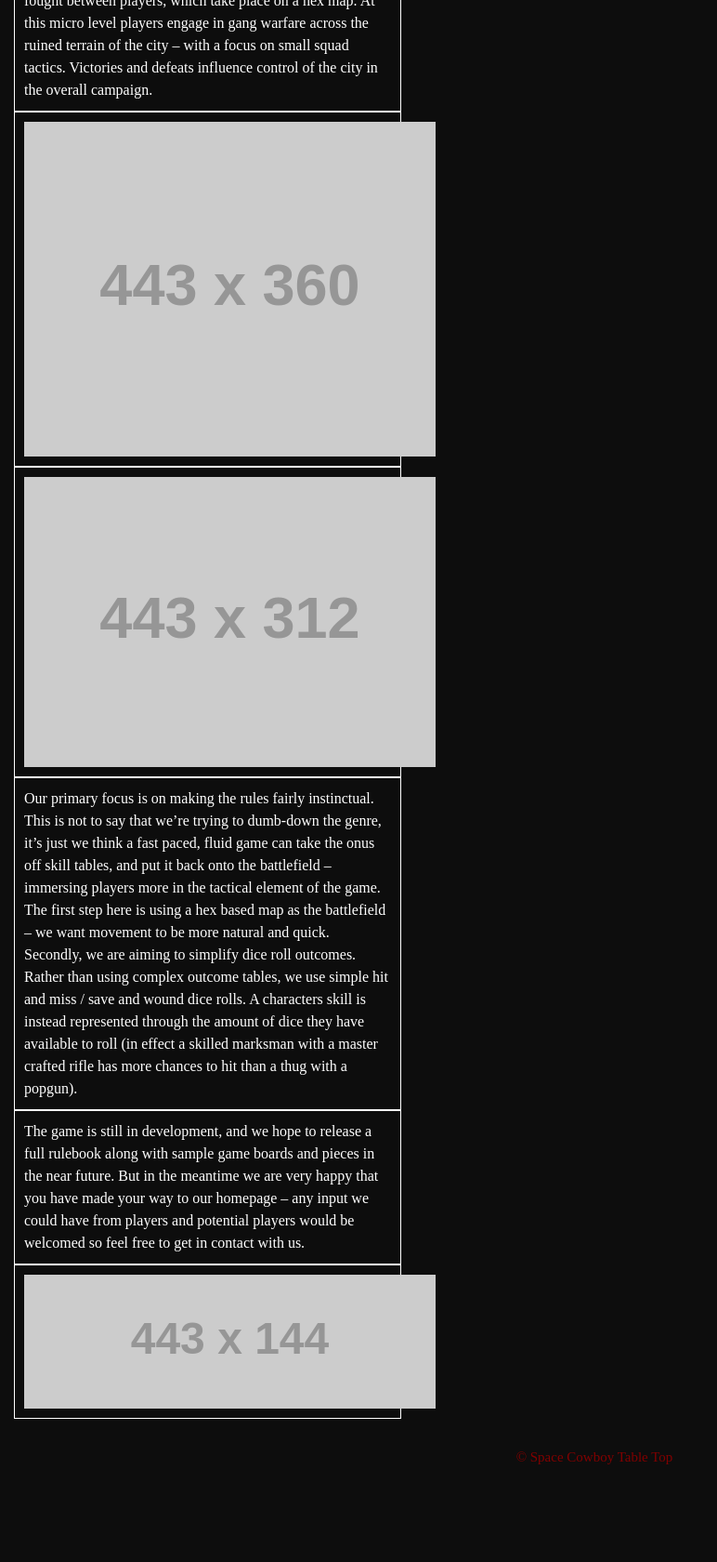
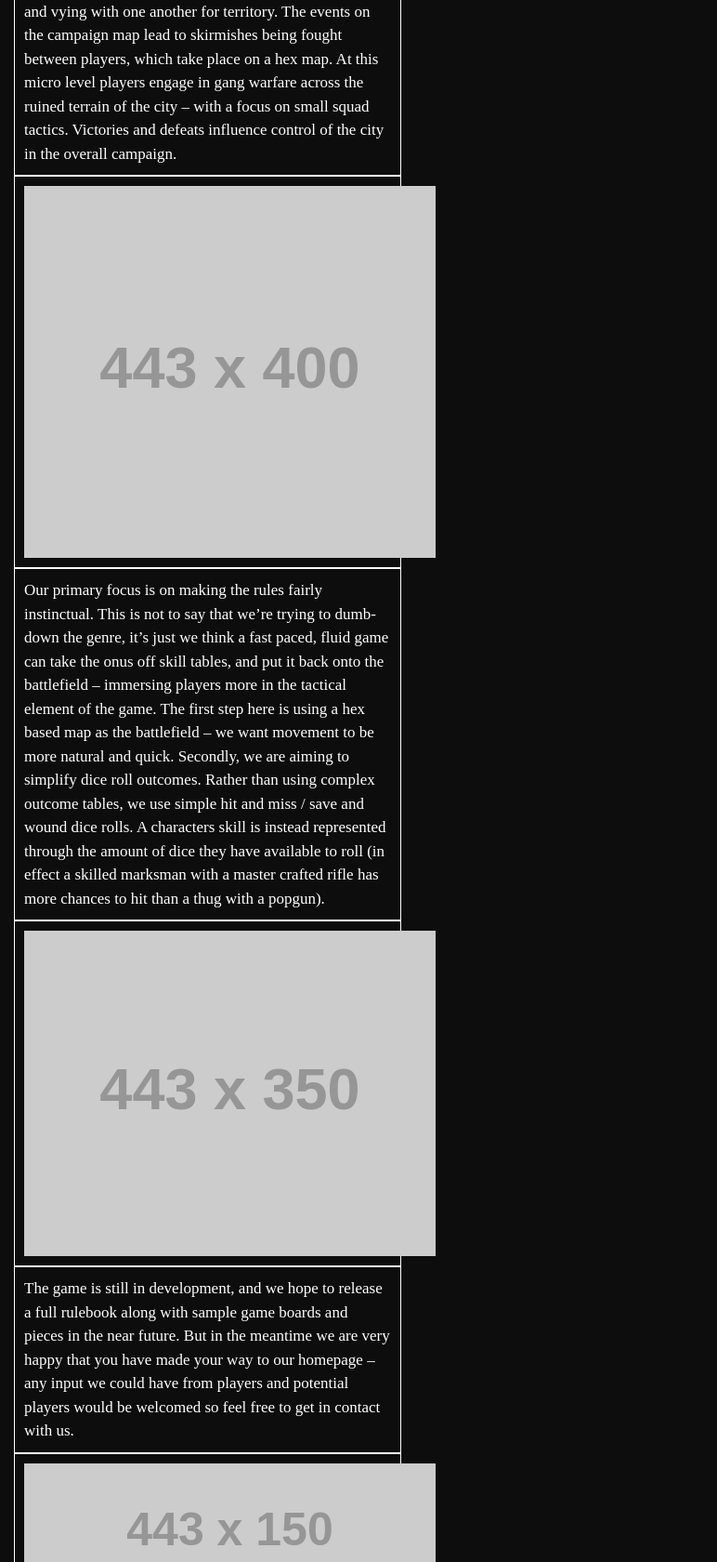
Before and after one commit to jbh65/blood-and-steel-jh, a plain HTML site: page concept.html in a window 1280 px wide. Shown: the part 1120-2800 px from the top of the page at 93% size, without its empty margins (0-772 px from the left). Before the commit the page ends 2708 px from the top, so only its background shows below. Drawn offline with nearby package versions, Linux system fonts and the light colour scheme; placeholder pictures from the web are drawn by us; a web font is replaced by a local one.

Commit message:
fixed styling

```diff
--- a/concept.html
+++ b/concept.html
@@ -27,9 +27,6 @@
         Concept
       </div>
       <div class="col-md-4 col-md-offset-2 regular-text">
-        <img src="http://placehold.it/443x192">
-      </div>
-      <div class="col-md-4 regular-text">
         Welcome to Blood &amp; Steel. We are aiming to build a table top strategy and
         skirmish game, with an emphasis on easy to understand, competitive play – as
         opposed to hefty tomes of rules to lug round with you! We also want to ensure
@@ -37,7 +34,10 @@
         resources will be available to download free of charge; enabling players to
         “print &amp; play” the entire game using their own materials.
       </div>
-      <div class="col-md-4 col-md-offset-2 regular-text">
+      <div class="col-md-4 regular-text">
+        <img src="http://placehold.it/443x200">
+      </div>
+      <div class="col-md-4 col-md-push-6 regular-text">
         The game is set in a steampunk inspired, alternative post-WW1 England; after
         decades of war cities are in ruins – controlled by ruthless gangs. With the
         arrival home of many who served in the conflict the balance of power is shifting.
@@ -51,13 +51,10 @@
         terrain of the city – with a focus on small squad tactics. Victories and
         defeats influence control of the city in the overall campaign.
       </div>
-      <div class="col-md-4 regular-text">
-        <img src="http://placehold.it/443x360">
+      <div class="col-md-4 col-md-pull-2 regular-text">
+        <img src="http://placehold.it/443x400">
       </div>
       <div class="col-md-4 col-md-offset-2 regular-text">
-        <img src="http://placehold.it/443x312">
-      </div>
-      <div class="col-md-4 regular-text">
         Our primary focus is on making the rules fairly instinctual. This is not to say
         that we’re trying to dumb-down the genre, it’s just we think a fast paced, fluid
         game can take the onus off skill tables, and put it back onto the
@@ -70,15 +67,18 @@
         (in effect a skilled marksman with a master crafted rifle has more chances
         to hit than a thug with a popgun).
       </div>
-      <div class="col-md-4 col-md-offset-2 regular-text">
+      <div class="col-md-4 regular-text">
+        <img src="http://placehold.it/443x350">
+      </div>
+      <div class="col-md-4 col-md-push-6 regular-text">
         The game is still in development, and we hope to release a full rulebook along
         with sample game boards and pieces in the near future. But in the meantime we
         are very happy that you have made your way to our homepage – any input we could
         have from players and potential players would be welcomed so feel free to get
         in contact with us.
       </div>
-      <div class="col-md-4 regular-text">
-        <img src="http://placehold.it/443x144">
+      <div class="col-md-4 col-md-pull-2 regular-text">
+        <img src="http://placehold.it/443x150">
       </div>
     <footer class="col-md-12 foot-static">
       &copy; Space Cowboy Table Top
--- a/styles/main.css
+++ b/styles/main.css
@@ -112,6 +112,7 @@ a:hover {
 .regular-text {
   font-family: 'Vesper Libre', serif;
   color: white;
+  font-size: 17px;
   padding: 10px;
   border: 1px solid white;
 }
```
